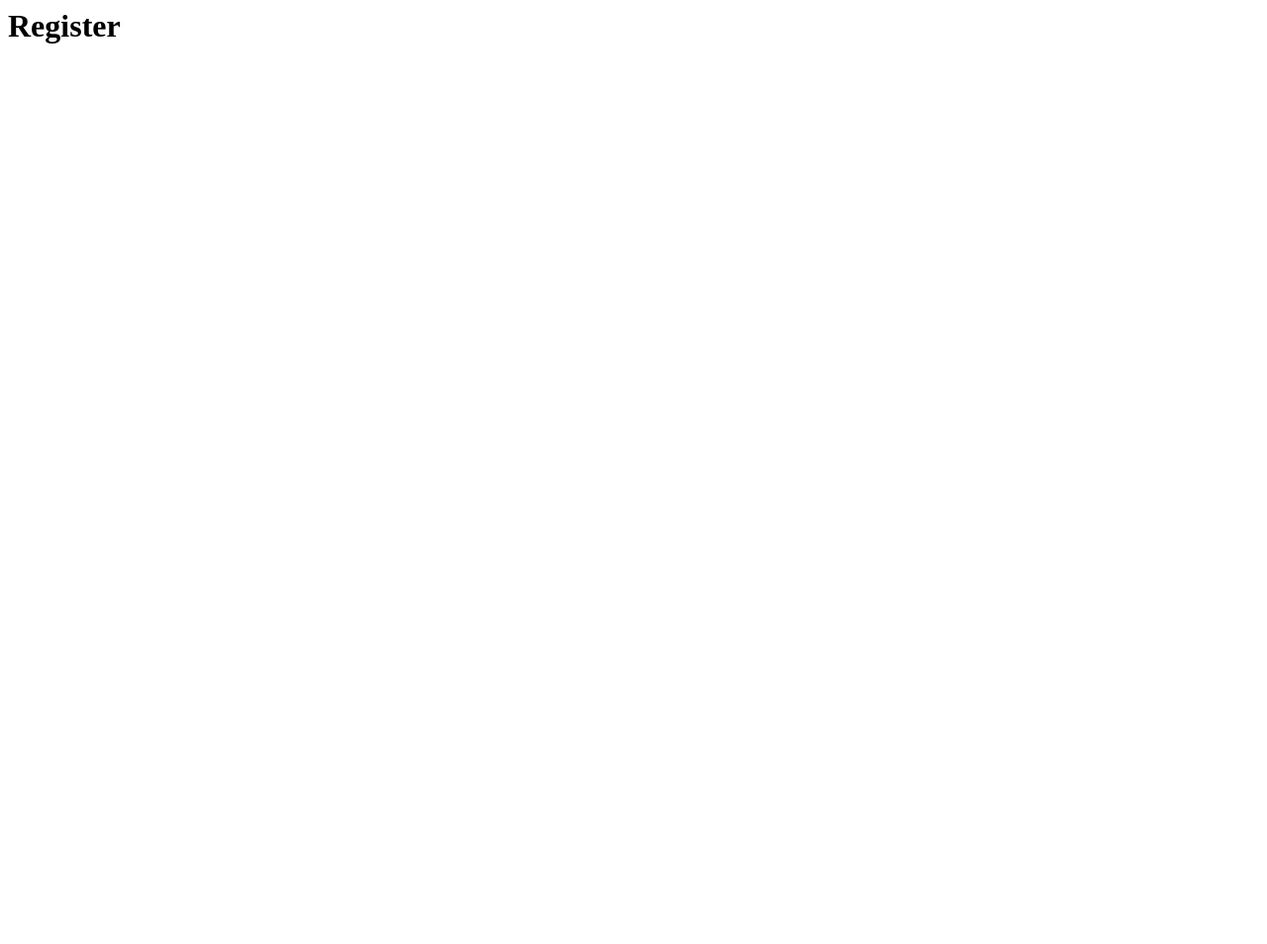
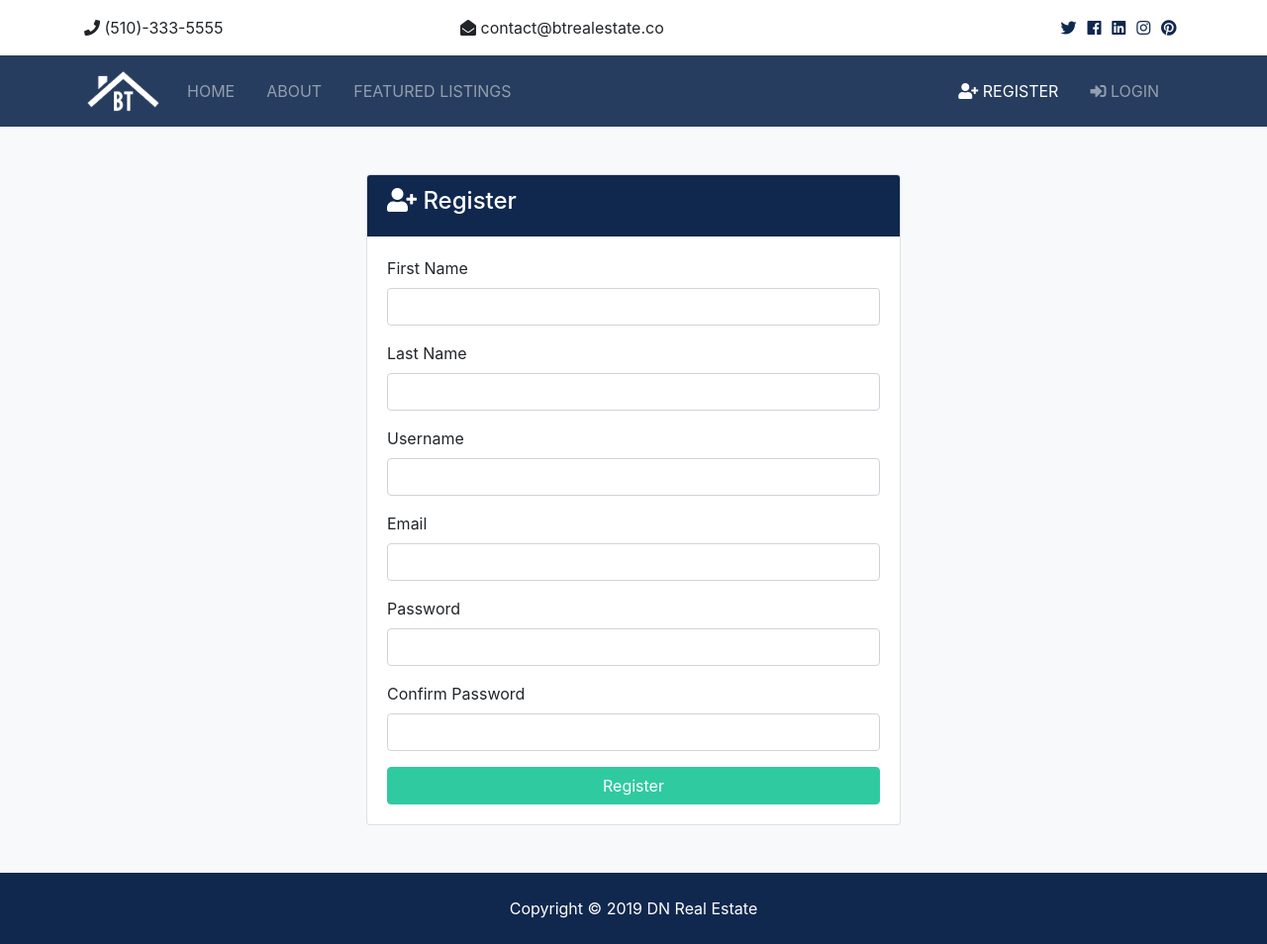
Before and after one commit to dtwelve89/real-estate, a Django app: page /accounts/register in a window 1280 px wide. Before the commit the page is almost empty. Shown: the whole page at 99% size. Before the commit the page ends 44 px from the top, so only its background shows below. Run offline with Django 3.2, Linux system fonts and the light colour scheme; some libraries are stand-ins or nearby versions.

Commit message:
Register & Login Templates

```diff
--- a/accounts/views.py
+++ b/accounts/views.py
@@ -1,13 +1,22 @@
-from django.shortcuts import render
+from django.shortcuts import render, redirect
 
 def register(request):
-  return render(request, 'accounts/register.html')
+  if request.method == 'POST':
+    # Register User
+    return
+  else:
+      return render(request, 'accounts/register.html')
 
 def login(request):
-  return render(request, 'accounts/login.html')
+  if request.method == 'POST':
+    # Login User
+    return
+  else:
+    return render(request, 'accounts/login.html')
 
 def logout(request):
-  return redirect('index')
+    return redirect('index')
+
 
 def dashboard(request):
-  return render(request, 'accounts/dashboard.html')
+    return render(request, 'accounts/dashboard.html')
--- a/templates/accounts/register.html
+++ b/templates/accounts/register.html
@@ -1 +1,79 @@
-<h1>Register</h1>
+{% extends 'base.html' %} {% block content %}
+<section id="register" class="bg-light py-5">
+  <div class="container">
+    <div class="row">
+      <div class="col-md-6 mx-auto">
+        <div class="card">
+          <div class="card-header bg-primary text-white">
+            <h4><i class="fas fa-user-plus"></i> Register</h4>
+          </div>
+          <div class="card-body">
+            <form action="{% url 'register'%}" method="POST">
+              {% csrf_token %}
+              <div class="form-group">
+                <label for="first_name">First Name</label>
+                <input
+                  type="text"
+                  name="first_name"
+                  class="form-control"
+                  required
+                />
+              </div>
+              <div class="form-group">
+                <label for="last_name">Last Name</label>
+                <input
+                  type="text"
+                  name="last_name"
+                  class="form-control"
+                  required
+                />
+              </div>
+              <div class="form-group">
+                <label for="username">Username</label>
+                <input
+                  type="text"
+                  name="username"
+                  class="form-control"
+                  required
+                />
+              </div>
+              <div class="form-group">
+                <label for="email">Email</label>
+                <input
+                  type="email"
+                  name="email"
+                  class="form-control"
+                  required
+                />
+              </div>
+              <div class="form-group">
+                <label for="password2">Password</label>
+                <input
+                  type="password"
+                  name="password"
+                  class="form-control"
+                  required
+                />
+              </div>
+              <div class="form-group">
+                <label for="password">Confirm Password</label>
+                <input
+                  type="password"
+                  name="password2"
+                  class="form-control"
+                  required
+                />
+              </div>
+              <input
+                type="submit"
+                value="Register"
+                class="btn btn-secondary btn-block"
+              />
+            </form>
+          </div>
+        </div>
+      </div>
+    </div>
+  </div>
+</section>
+{% endblock %}
--- a/templates/partials/_navbar.html
+++ b/templates/partials/_navbar.html
@@ -46,7 +46,7 @@
 
       <ul class="navbar-nav ml-auto">
         <li
-        {% if 'register' == request.path %}
+        {% if 'register' in request.path %}
           class="nav-item active mr-3"
         {% else %}
           class="nav-item mr-3"
@@ -57,7 +57,7 @@
           >
         </li>
         <li
-        {% if 'login' == request.path %}
+        {% if 'login' in request.path %}
           class="nav-item active mr-3"
         {% else %}
           class="nav-item mr-3"
```
Also changed, not shown: templates/accounts/login.html (+45 -1 lines).
